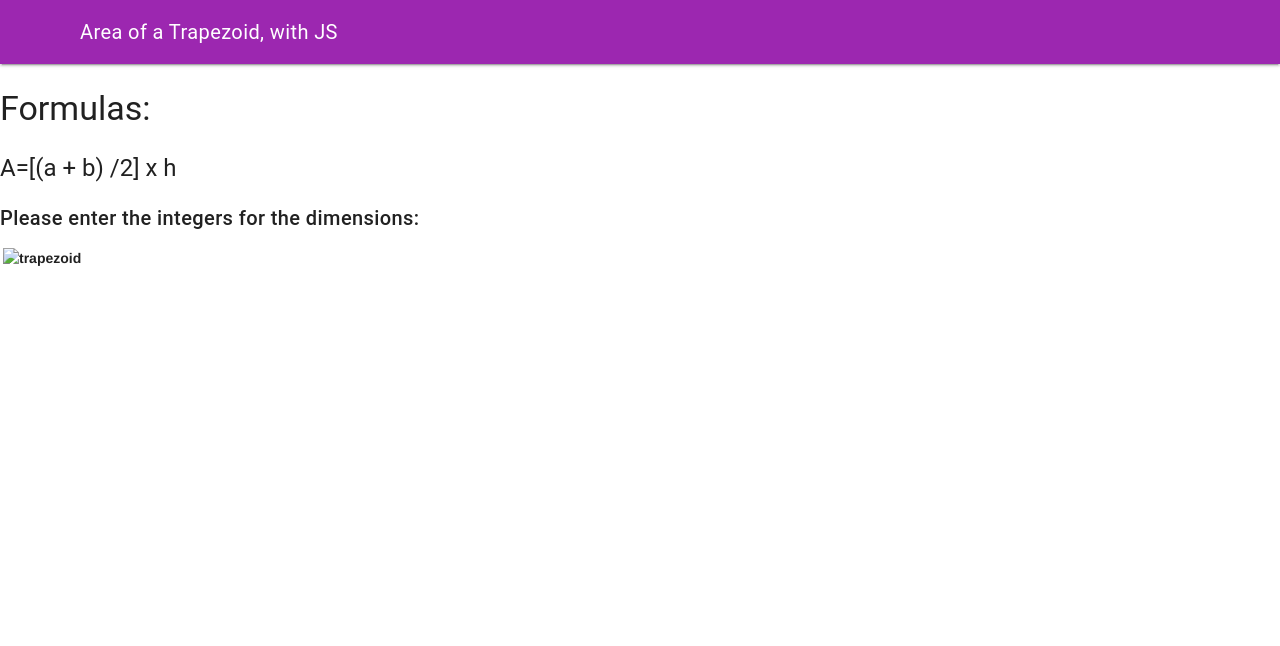
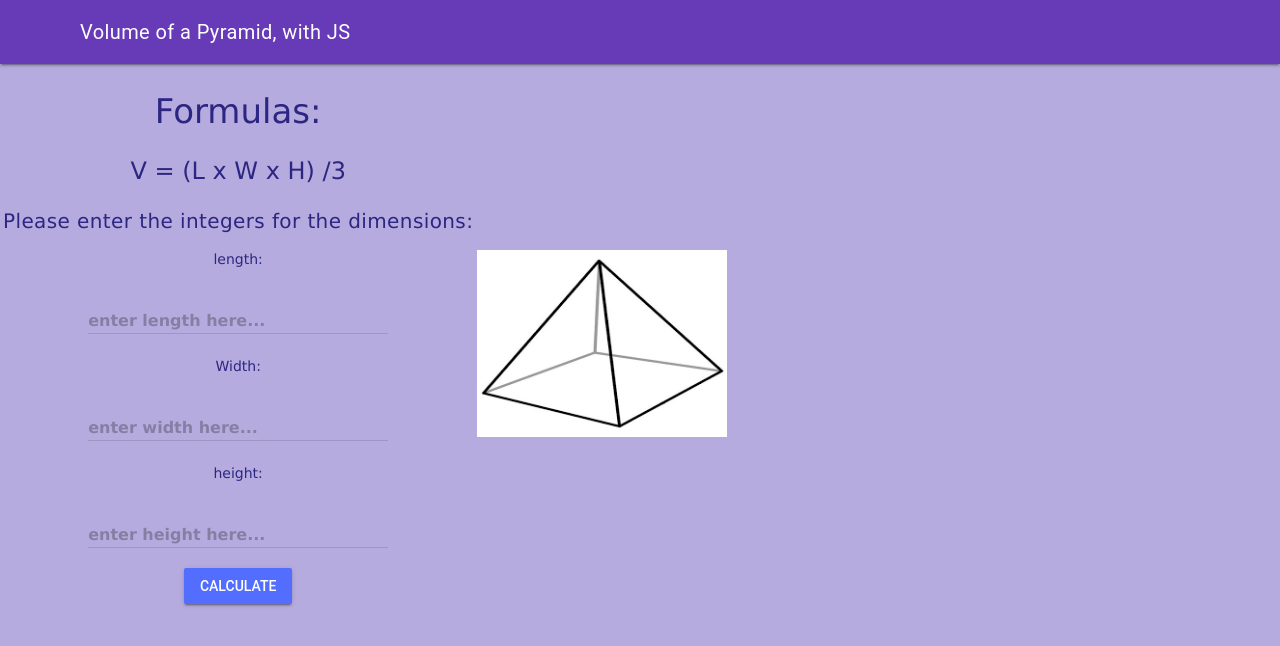
Before and after one commit to joannesanthosh/ICS20-Unit3-02-HTML, a plain HTML site: page index.html in a window 1280 px wide. Drawn offline with nearby package versions, Linux system fonts and the light colour scheme.

Commit message:
fix index.html

```diff
--- a/css/style.css
+++ b/css/style.css
@@ -0,0 +1,34 @@
+/* Created by: Joanne Santhosh
+* Created on: Mar 2022
+* This file contains the CSS for index.html
+*/
+
+
+body {
+  background-color: #b6abde;
+  font-size: 10pt;
+  font-family: Verdana, Geneva, Arial, Helvetica, sans-serif;
+}
+
+p {
+  color: #2c2682;
+  font-family: Verdana, Geneva, Arial, Helvetica, sans-serif;
+}
+
+h3 {
+  padding: text-align;
+  color: #2c2682;
+  font-family: Verdana, Geneva, Arial, Helvetica, sans-serif;
+}
+
+h4 {
+  padding: text-align;
+  color: #2c2682;
+  font-family: Verdana, Geneva, Arial, Helvetica, sans-serif;
+}
+
+h5 {
+  padding: text-align;
+  color: #2c2682;
+  font-family: Verdana, Geneva, Arial, Helvetica, sans-serif;
+}
--- a/index.html
+++ b/index.html
@@ -3,7 +3,7 @@
 <html lang="en-ca">
   <head>
     <meta charset="utf-8" />
-    <meta name="description" content="Area of a Trapezoid, with JS" />
+    <meta name="description" content="Volume of a Pyramid, with JS" />
     <meta name="keywords" content="mths, ics2o" />
     <meta name="author" content="Joanne Santhosh" />
     <meta name="viewport" content="width=device-width, initial-scale=1.0" />
@@ -15,9 +15,9 @@
       rel="stylesheet"
       href="https://fonts.googleapis.com/icon?family=Material+Icons"
     />
-    <link rel="stylesheet" href="https://code.getmdl.io/1.3.0/material.purple-pink.min.css" />
+    <link rel="stylesheet" href="https://code.getmdl.io/1.3.0/material.deep_purple-indigo.min.css" />
     <link rel="stylesheet" href="./css/style.css">
-    <title>Area of a Trapezoid, with JS</title>
+    <title>Volume of a Pyramid, with JS</title>
   </head>
   <body>
     <script defer src="https://code.getmdl.io/1.3.0/material.min.js"></script>
@@ -25,18 +25,58 @@
     <div class="mdl-layout mdl-js-layout mdl-layout--fixed-header">
       <header class="mdl-layout__header">
         <div class="mdl-layout__header-row">
-          <span class="mdl-layout-title">Area of a Trapezoid, with JS</span>
+          <span class="mdl-layout-title">Volume of a Pyramid, with JS</span>
         </div>
       </header>
       <main class="mdl-layout__content">
         <table>
           <tr>
-        <th>
-          <img src="./Screenshot 2022-03-30 12.32.20.png" alt="trapezoid" width="250px" height="auto" />
-      </th>
+            <th>
+              <h3>Formulas:</h3>
+              <h4>V = (L x W x H) /3</h4>
+              <h5> Please enter the integers for the dimensions:</h5>
+              <!-- Numeric Textfield -->
+              <form action="#">
+                <p>length:</p>
+                <div class="mdl-textfield mdl-js-textfield">
+                  <input class="mdl-textfield__input" type="text" pattern="-?[0-9]*(\.[0-9]+)?" id="length-of-pyramid">
+                  <label class="mdl-textfield__label" for="length-of-pyramid">enter length here...</label>
+                  <span class="mdl-textfield__error">Input is not a number!</span>
+                </div>
+              </form>
+              <!-- Numeric Textfield -->
+              <form action="#">
+                <p>Width:</p>
+                <div class="mdl-textfield mdl-js-textfield">
+                  <input class="mdl-textfield__input" type="text" pattern="-?[0-9]*(\.[0-9]+)?" id="width-of-pyramid">
+                  <label class="mdl-textfield__label" for="width-of-pyramid">enter width here...</label>
+                  <span class="mdl-textfield__error">Input is not a number!</span>
+                </div>
+              </form>
+              <!-- Numeric Textfield -->
+              <form action="#">
+                <p>height:</p>
+                <div class="mdl-textfield mdl-js-textfield">
+                  <input class="mdl-textfield__input" type="text" pattern="-?[0-9]*(\.[0-9]+)?" id="height-of-pyramid">
+                  <label class="mdl-textfield__label" for="height-of-pyramid">enter height here...</label>
+                  <span class="mdl-textfield__error">Input is not a number!</span>
+                </div>
+              </form>
+              <!-- Raised button with ripple -->
+              <button class="mdl-button mdl-js-button mdl-button--raised mdl-js-ripple-effect mdl-button--accent" onclick="calculate()">
+                Calculate
+              </button>
+              <br />
+              <p>
+                <div id="volume"></div>
+              </p>
+            </th>
+            <th>
+              <img src="./pyramid.png" alt="pyramid" width="250px" height="auto" />
+            </th>
           </tr>
-        <h3>Formulas:</h3>
-        <h4>A=[(a + b) /2] x h</h4>
-        <h5> Please enter the integers for the dimensions:</h5>
-    </body>
+        </table>
+      </main>
+    </div>
+  </body>
 </html>
--- a/js/script.js
+++ b/js/script.js
@@ -0,0 +1,23 @@
+// Copyright (c) 2022 Joanne Santhosh All rights reserved
+//
+// Created by: Joanne Santhosh
+// Created on: Mar 2022
+// This file contains the JS functions for index.html
+
+'use strict'
+
+/**
+ * This function calculates the volume of a pyramid.
+ */
+function calculate() {
+  // input
+  const lengthOfPyramid = parseInt(document.getElementById('length-of-pyramid').value)
+  const widthOfPyramid = parseInt(document.getElementById('width-of-pyramid').value)
+  const heightOfPyramid = parseInt(document.getElementById('height-of-pyramid').value)
+
+  // process
+  const volume = ((lengthOfPyramid * widthOfPyramid * heightOfPyramid) / 3)
+
+  // output
+  document.getElementById('volume').innerHTML = '<p>The volume of the pyramid is: ' + volume + ' cm³</p>'
+  }
```
Also changed, not shown: pyramid.png (added).
